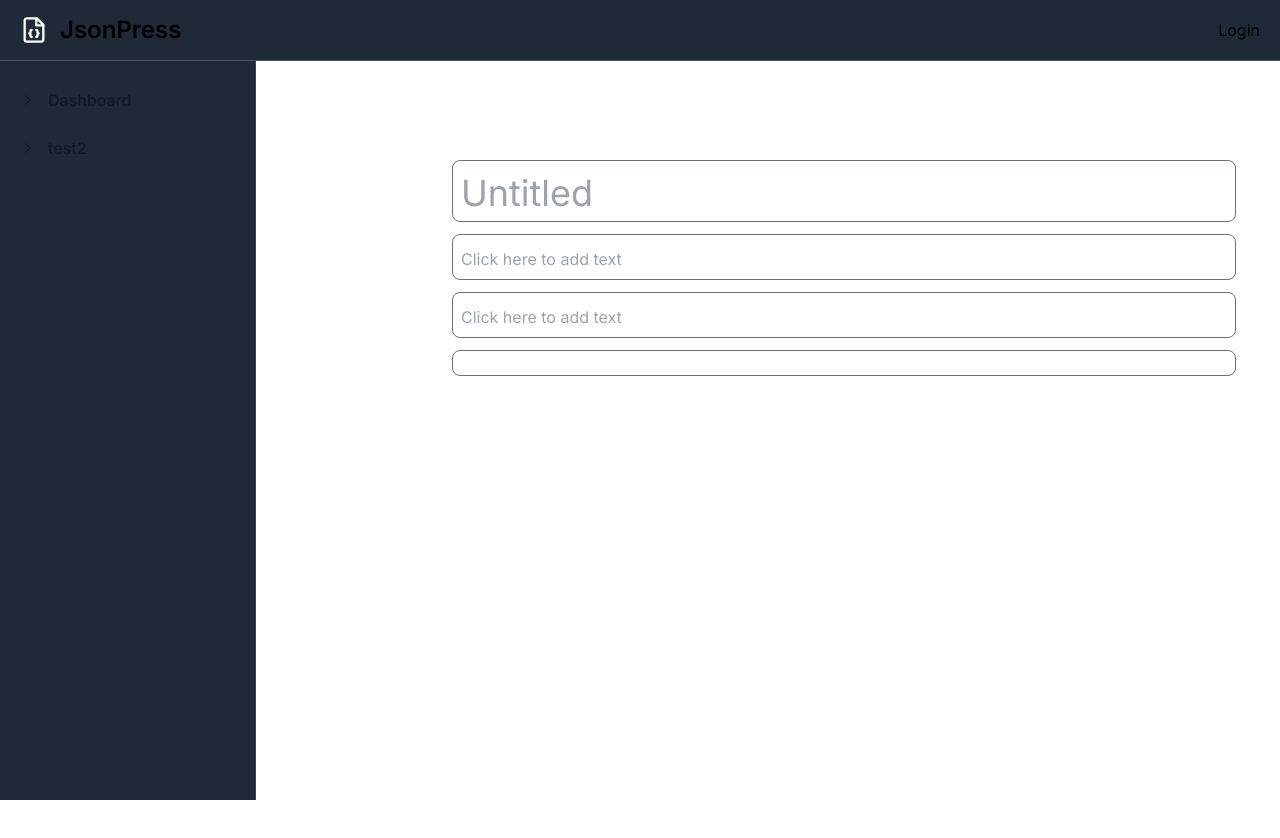
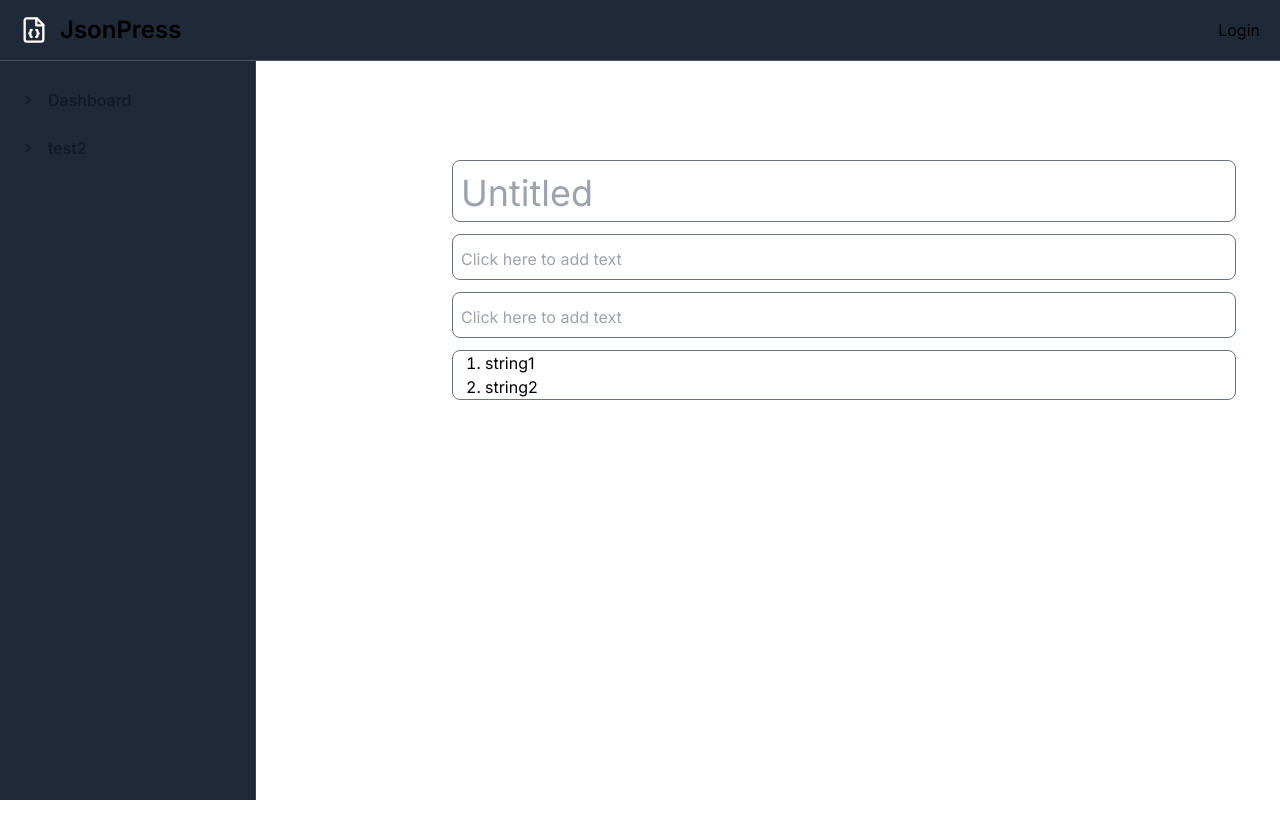
Before and after one commit to ChampionBuffalo1/JsonPress, a Next.js app: page / in a window 1280 px wide. Shown: the top 838 px of the page. Built offline with nearby package versions, Linux system fonts and the light colour scheme.

Commit message:
Changed the api for list component

```diff
--- a/src/app/reducer/editor.ts
+++ b/src/app/reducer/editor.ts
@@ -50,8 +50,7 @@ const initialState: EditorState = {
       type: "list",
       attributes: {
         type: "ol",
-        contentEditable: true,
-        children: ["string1", "string2"],
+        items: ["string1", "string2"],
       },
     },
   ],
```
